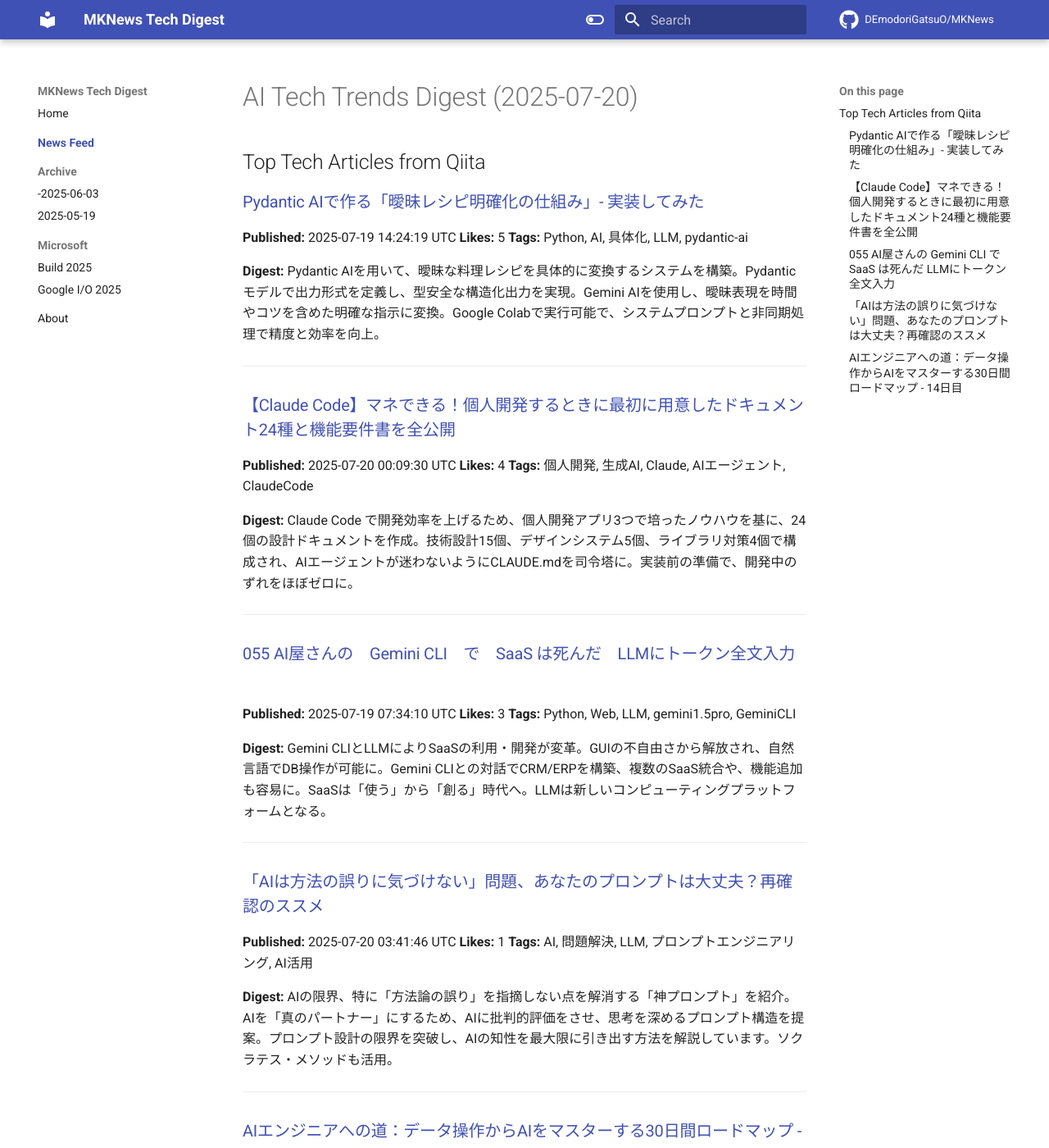
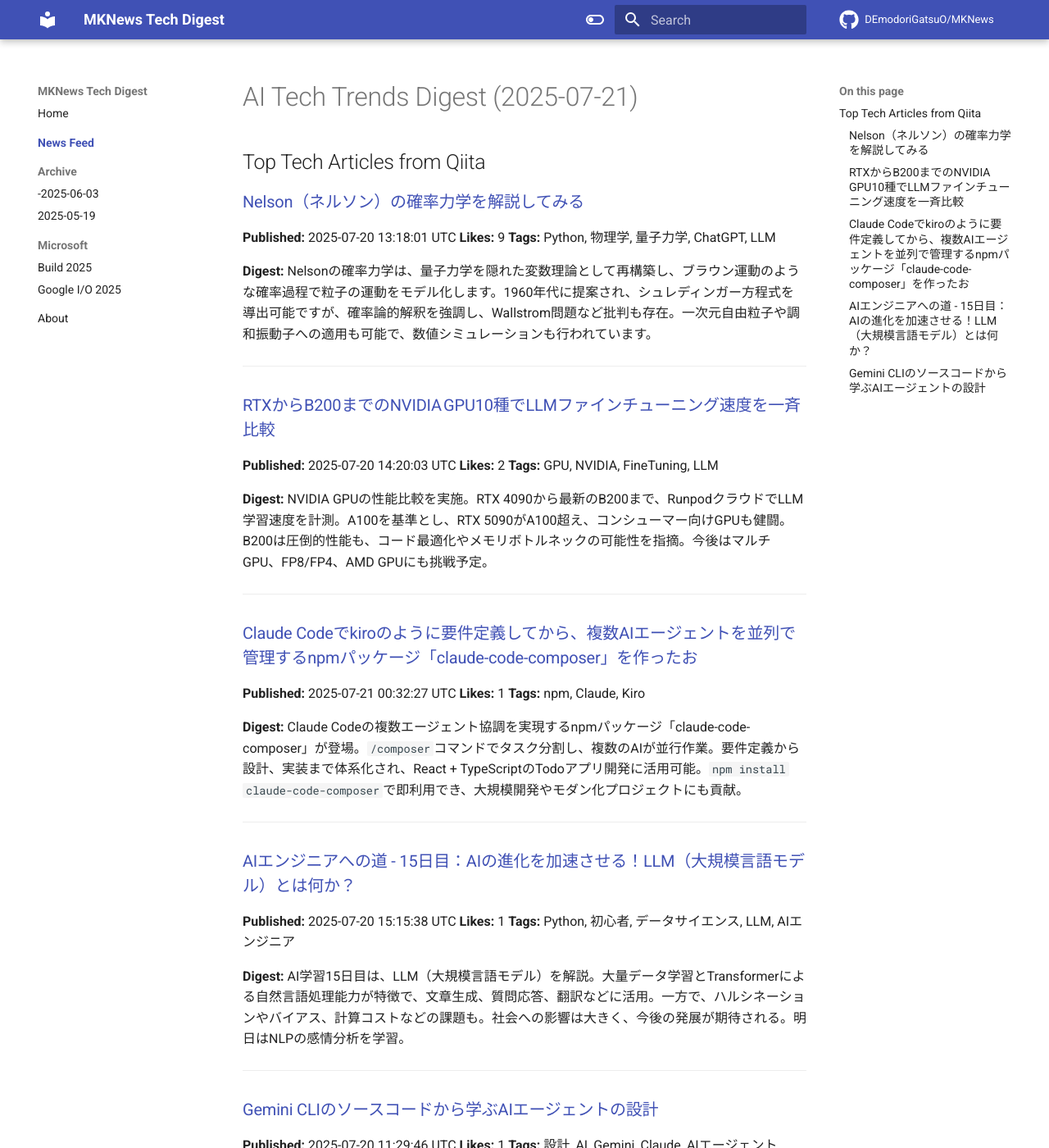
Before and after one commit to DEmodoriGatsuO/MKNews, an MkDocs documentation site: the page built from docs/news/index.md, in a window 1280 px wide and 1400 px high. Shown: the whole window at 82% size. Built offline with MkDocs 1.6.1 and Material for MkDocs 9.7.7, drawn with Linux system fonts in a browser that asks for light colours; comment, search, counter and statistics services are not loaded; some of the changed text lies outside the part shown.

Commit message:
Automated AI Tech Digest - 2025-07-21

```diff
--- a/docs/news/index.md
+++ b/docs/news/index.md
@@ -1,55 +1,55 @@
-# AI Tech Trends Digest (2025-07-20)
+# AI Tech Trends Digest (2025-07-21)
 
 
 ## Top Tech Articles from Qiita
 
 
-### [ Pydantic AIで作る「曖昧レシピ明確化の仕組み」- 実装してみた](https://qiita.com/Tadataka_Takahashi/items/d681c52c5c6e835ce33c)
-**Published:** 2025-07-19 14:24:19 UTC
-**Likes:** 5
-**Tags:** Python, AI, 具体化, LLM, pydantic-ai
+### [Nelson（ネルソン）の確率力学を解説してみる](https://qiita.com/dc1394/items/851c810f90eb5578b3f7)
+**Published:** 2025-07-20 13:18:01 UTC
+**Likes:** 9
+**Tags:** Python, 物理学, 量子力学, ChatGPT, LLM
 
 **Digest:**
-Pydantic AIを用いて、曖昧な料理レシピを具体的に変換するシステムを構築。Pydanticモデルで出力形式を定義し、型安全な構造化出力を実現。Gemini AIを使用し、曖昧表現を時間やコツを含めた明確な指示に変換。Google Colabで実行可能で、システムプロンプトと非同期処理で精度と効率を向上。
+Nelsonの確率力学は、量子力学を隠れた変数理論として再構築し、ブラウン運動のような確率過程で粒子の運動をモデル化します。1960年代に提案され、シュレディンガー方程式を導出可能ですが、確率論的解釈を強調し、Wallstrom問題など批判も存在。一次元自由粒子や調和振動子への適用も可能で、数値シミュレーションも行われています。
 
 ---
 
-### [【Claude Code】マネできる！個人開発するときに最初に用意したドキュメント24種と機能要件書を全公開](https://qiita.com/tomada/items/e27292b65f723c4633d9)
-**Published:** 2025-07-20 00:09:30 UTC
-**Likes:** 4
-**Tags:** 個人開発, 生成AI, Claude, AIエージェント, ClaudeCode
+### [RTXからB200までのNVIDIA GPU10種でLLMファインチューニング速度を一斉比較](https://qiita.com/itokazu/items/992f4b87efadde4f3a1c)
+**Published:** 2025-07-20 14:20:03 UTC
+**Likes:** 2
+**Tags:** GPU, NVIDIA, FineTuning, LLM
 
 **Digest:**
-Claude Code で開発効率を上げるため、個人開発アプリ3つで培ったノウハウを基に、24個の設計ドキュメントを作成。技術設計15個、デザインシステム5個、ライブラリ対策4個で構成され、AIエージェントが迷わないようにCLAUDE.mdを司令塔に。実装前の準備で、開発中のずれをほぼゼロに。
+NVIDIA GPUの性能比較を実施。RTX 4090から最新のB200まで、RunpodクラウドでLLM学習速度を計測。A100を基準とし、RTX 5090がA100超え、コンシューマー向けGPUも健闘。B200は圧倒的性能も、コード最適化やメモリボトルネックの可能性を指摘。今後はマルチGPU、FP8/FP4、AMD GPUにも挑戦予定。
 
 ---
 
-### [055 AI屋さんの　Gemini CLI　で　SaaS は死んだ　LLMにトークン全文入力](https://qiita.com/bono0/items/019f555e123b3f202279)
-**Published:** 2025-07-19 07:34:10 UTC
-**Likes:** 3
-**Tags:** Python, Web, LLM, gemini1.5pro, GeminiCLI
+### [Claude Codeでkiroのように要件定義してから、複数AIエージェントを並列で管理するnpmパッケージ「claude-code-composer」を作ったお](https://qiita.com/ai_tech_study_group/items/0cf671c014a2990af9fd)
+**Published:** 2025-07-21 00:32:27 UTC
+**Likes:** 1
+**Tags:** npm, Claude, Kiro
 
 **Digest:**
-Gemini CLIとLLMによりSaaSの利用・開発が変革。GUIの不自由さから解放され、自然言語でDB操作が可能に。Gemini CLIとの対話でCRM/ERPを構築、複数のSaaS統合や、機能追加も容易に。SaaSは「使う」から「創る」時代へ。LLMは新しいコンピューティングプラットフォームとなる。
+Claude Codeの複数エージェント協調を実現するnpmパッケージ「claude-code-composer」が登場。`/composer`コマンドでタスク分割し、複数のAIが並行作業。要件定義から設計、実装まで体系化され、React + TypeScriptのTodoアプリ開発に活用可能。`npm install claude-code-composer`で即利用でき、大規模開発やモダン化プロジェクトにも貢献。
 
 ---
 
-### [「AIは方法の誤りに気づけない」問題、あなたのプロンプトは大丈夫？再確認のススメ](https://qiita.com/uriri_hogepiyo/items/ac31e3063ed087016063)
-**Published:** 2025-07-20 03:41:46 UTC
-**Likes:** 1
-**Tags:** AI, 問題解決, LLM, プロンプトエンジニアリング, AI活用
-
-**Digest:**
-AIの限界、特に「方法論の誤り」を指摘しない点を解消する「神プロンプト」を紹介。AIを「真のパートナー」にするため、AIに批判的評価をさせ、思考を深めるプロンプト構造を提案。プロンプト設計の限界を突破し、AIの知性を最大限に引き出す方法を解説しています。ソクラテス・メソッドも活用。
-
----
-
-### [AIエンジニアへの道：データ操作からAIをマスターする30日間ロードマップ - 14日目](https://qiita.com/555hamano/items/f860330b5763d3672aef)
-**Published:** 2025-07-19 17:06:42 UTC
+### [AIエンジニアへの道 - 15日目：AIの進化を加速させる！LLM（大規模言語モデル）とは何か？](https://qiita.com/555hamano/items/5fa139a284ef308725e0)
+**Published:** 2025-07-20 15:15:38 UTC
 **Likes:** 1
 **Tags:** Python, 初心者, データサイエンス, LLM, AIエンジニア
 
 **Digest:**
-AI学習ロードマップ14日間のまとめ。2週間で回帰、分類、CNN、次元削減、テキスト処理、画像前処理、時系列データ分析を習得。線形回帰やロジスティック回帰からCNNまで学び、データ準備からモデル選択、評価の基礎を習得。データ型対応や汎化能力、深層学習への橋渡しを経験。来週は教師なし学習や推薦システム、AI倫理に挑戦します。
+AI学習15日目は、LLM（大規模言語モデル）を解説。大量データ学習とTransformerによる自然言語処理能力が特徴で、文章生成、質問応答、翻訳などに活用。一方で、ハルシネーションやバイアス、計算コストなどの課題も。社会への影響は大きく、今後の発展が期待される。明日はNLPの感情分析を学習。
 
 ---
+
+### [Gemini CLIのソースコードから学ぶAIエージェントの設計](https://qiita.com/Dinn/items/69065b360cc2170cce29)
+**Published:** 2025-07-20 11:29:46 UTC
+**Likes:** 1
+**Tags:** 設計, AI, Gemini, Claude, AIエージェント
+
+**Digest:**
+Googleの**Gemini CLI**は、オープンソースのAIエージェント型プログラミング支援ツールで、**Turnベースアーキテクチャ**を採用。各ターンでLLMが行動を決定し、**ツールシステム**で外部操作を実現。**ストリーミング**により、思考や実行をリアルタイム表示。安全性を考慮した設計で、**マルチターン処理**による自律的な作業継続を実現。
+
+---
```
